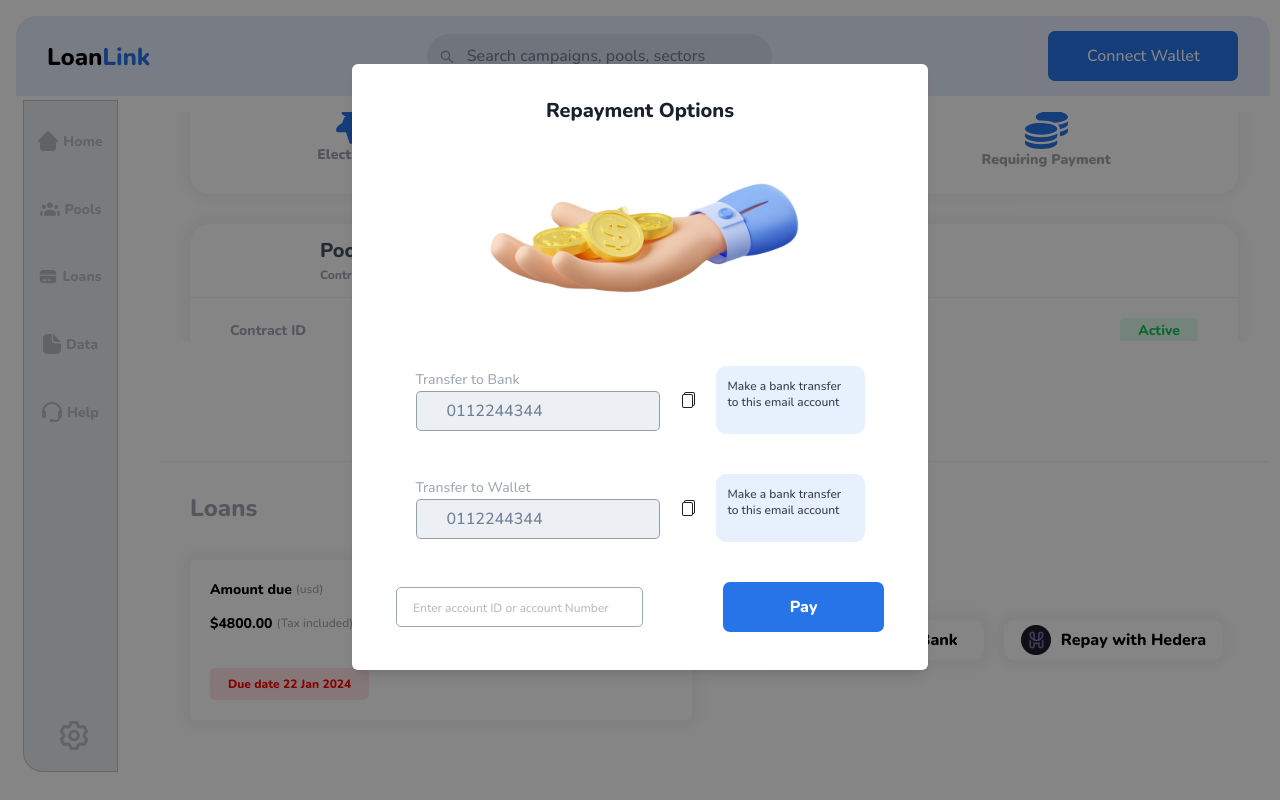
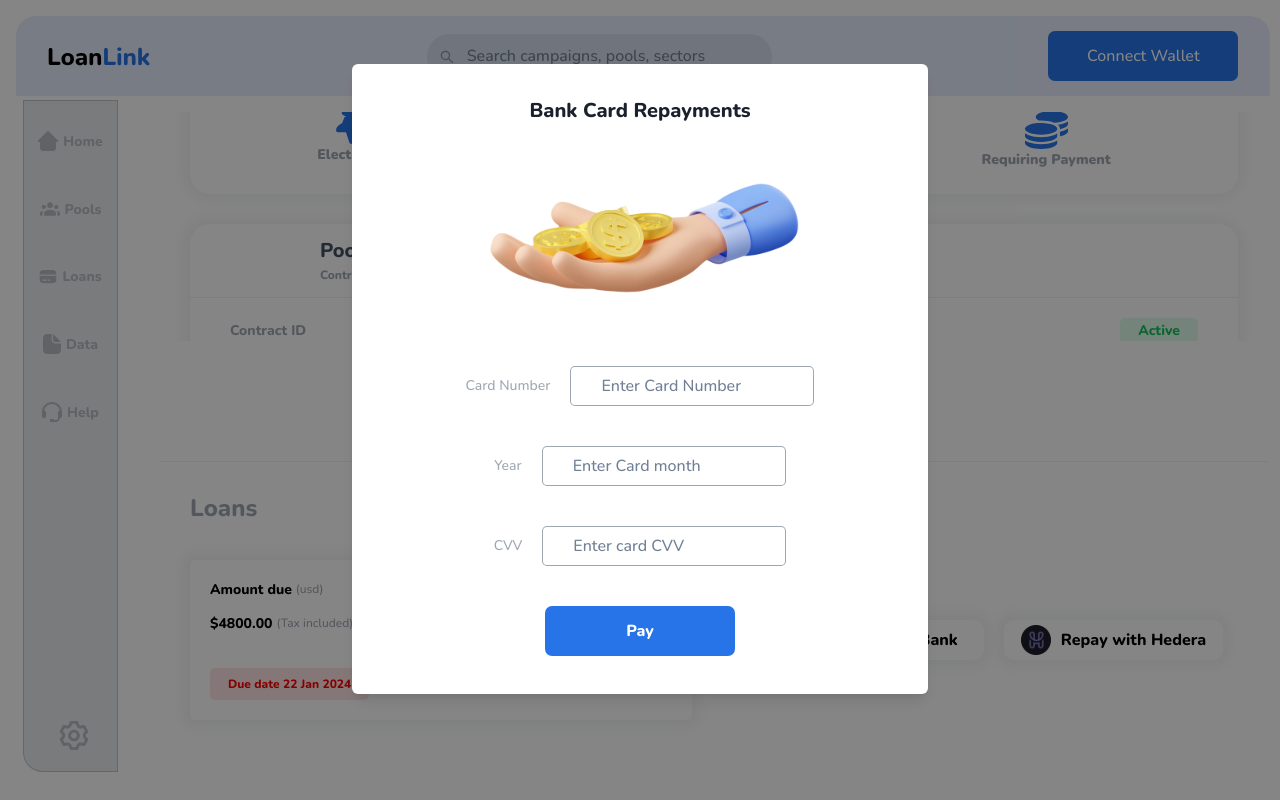
Before and after one commit to LoanLink-Hedera-Hackaton/front-end, a React (Create React App) app: page /dashboard/profile in a window 1280 px wide. Both pictures are taken after a click on the button "Repay with Bank". Built offline with nearby package versions, Linux system fonts and the light colour scheme; what @hashgraph/sdk, hashconnect would draw is missing.

Commit message:
recent changes

```diff
--- a/src/components/DashboardComponents/PaymentOptionsModal.js
+++ b/src/components/DashboardComponents/PaymentOptionsModal.js
@@ -7,13 +7,11 @@ import {
   ModalContent,
   ModalHeader,
   ModalOverlay,
-  Tooltip,
   useDisclosure,
 } from "@chakra-ui/react";
 import Bank from "../../assets/Bank.svg";
 import Hedera from "../../assets/HederaRepay.svg";
 import RepaymentHand from "../../assets/repayment-hand.svg";
-import { BsFiles } from "react-icons/bs";
 import { openHashpack } from "../hashconnect";
 // import SuccessPaymentModal from "./SuccessPaymentModal";
 
@@ -82,7 +80,7 @@ const PaymentOptionsModal = () => {
             alignItems={"center"}
             justifyContent={"center"}
           >
-            Repayment Options
+            Bank Card Repayments
           </ModalHeader>
           <ModalBody>
             <div className="repaymentHand">
@@ -95,35 +93,24 @@ const PaymentOptionsModal = () => {
             <div className="outer-transfer">
               <div className="transfer" style={{ marginTop: "-40px" }}>
                 <div className="options">
-                  <label>Transfer to Bank</label>
-                  <input placeholder="0112244344" ref={inputRef} />
-                </div>
-                <div className="files">
-                  <Tooltip label="Copy!" aria-label="A tooltip">
-                    <BsFiles onClick={copyText} />
-                  </Tooltip>
-                </div>
-                <div className="transfer-text">
-                  <p>Make a bank transfer to this email account</p>
+                  <label>Card Number</label>
+                  <input placeholder="Enter Card Number" ref={inputRef} />
                 </div>
               </div>
               <div className="transfer">
                 <div className="options">
-                  <label>Transfer to Wallet</label>
-                  <input placeholder="0112244344" ref={inputRef2} />
+                  <label>Year</label>
+                  <input placeholder="Enter Card month" ref={inputRef2} />
                 </div>
+              </div>
 
-                <div className="files">
-                  <Tooltip label="Copy!" aria-label="A tooltip">
-                    <BsFiles onClick={copyText2} />
-                  </Tooltip>
-                </div>
-                <div className="transfer-text">
-                  <p>Make a bank transfer to this email account</p>
+              <div className="transfer">
+                <div className="options">
+                  <label>CVV</label>
+                  <input placeholder="Enter card CVV" ref={inputRef2} />
                 </div>
               </div>
               <div className="verify">
-                <Input placeholder="Enter account ID or account Number" />
                 {/* <SuccessPaymentModal /> */}
                 <button className="verify-button" onClick={fetchData}>
                   Pay
--- a/src/styles/components.css
+++ b/src/styles/components.css
@@ -497,6 +497,12 @@
 }
 
 /*Bank popup*/
+.outer-transfer {
+  display: flex;
+  flex-direction: column;
+  justify-content: center;
+  align-items: center;
+}
 .transfer {
   display: flex;
   justify-content: center;
@@ -507,14 +513,17 @@
 
 .options {
   display: flex;
-  flex-direction: column;
+  /* flex-direction: column; */
+  gap: 20px;
+  justify-content: center;
+  align-items: center;
 }
 .transfer input {
   width: 244px;
   height: 40px;
   outline: none;
   padding-left: 30px;
-  background: rgba(208, 216, 227, 0.41);
+  /* background: rgba(208, 216, 227, 0.41); */
   border: 0.5px solid rgba(68, 82, 102, 0.51);
   border-radius: 5px;
 }
```
